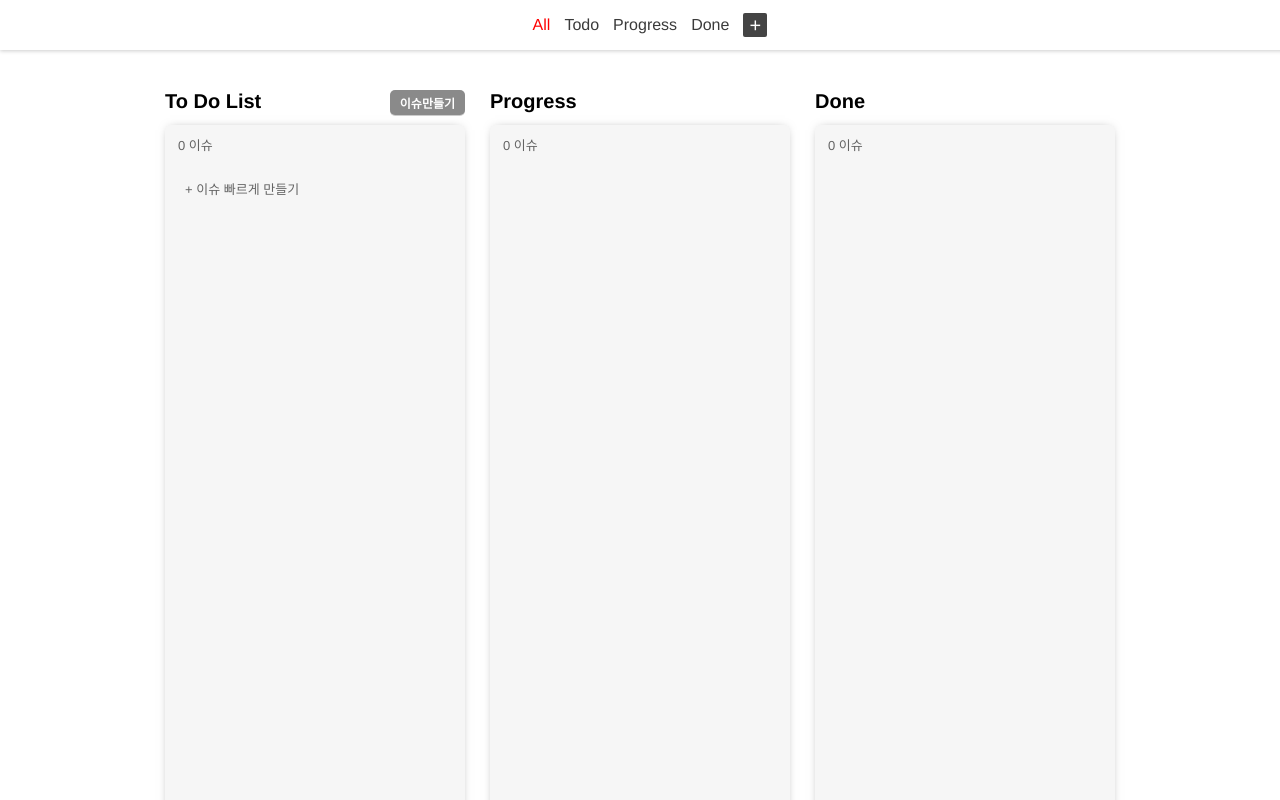
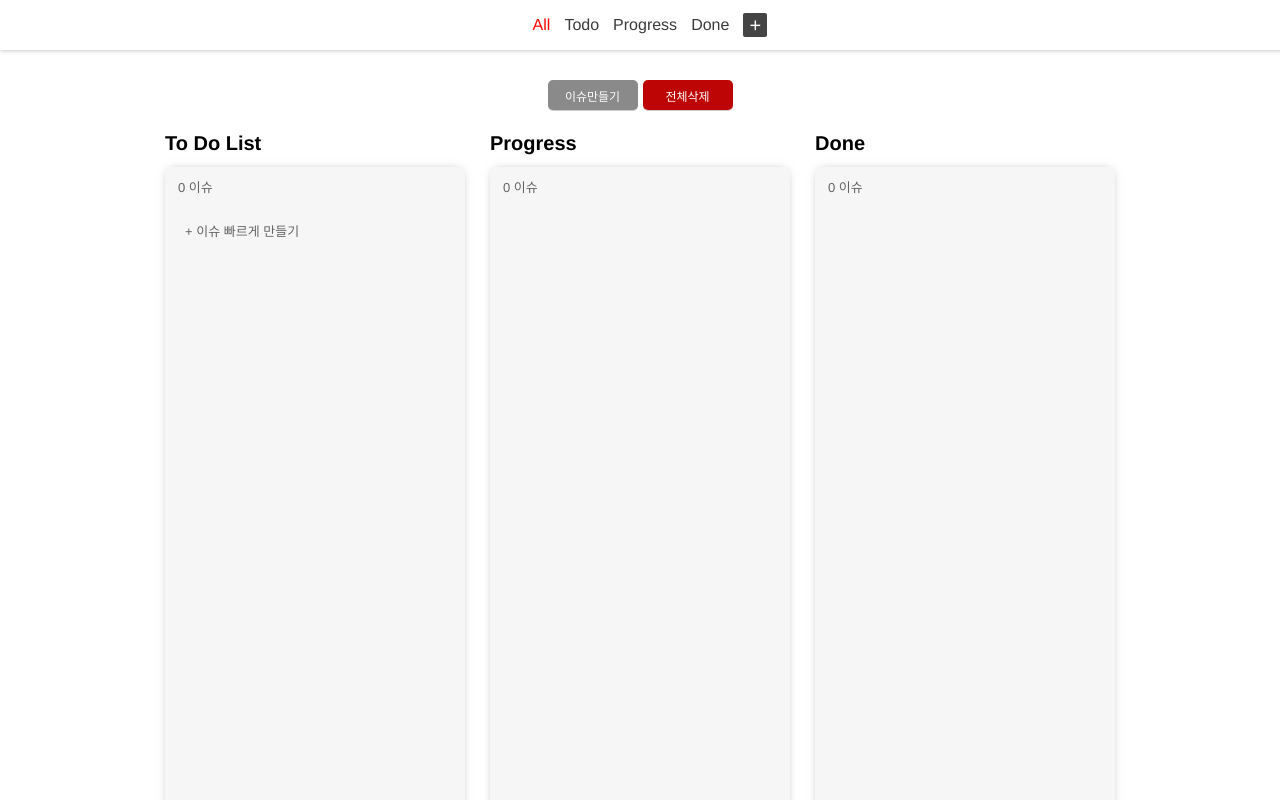
Before and after one commit to outclassstudio/todo-vue, a Vue app: page / in a window 1280 px wide. Shown: the top 800 px of the page. Built offline with nearby package versions, Linux system fonts and the light colour scheme.

Commit message:
Feat : Set clear button

```diff
--- a/package.json
+++ b/package.json
@@ -9,6 +9,7 @@
   },
   "dependencies": {
     "core-js": "^3.8.3",
+    "sweetalert2": "^11.6.15",
     "vue": "^3.2.13",
     "vue-router": "^4.0.13",
     "vuex": "^4.0.0"
--- a/src/View/All.vue
+++ b/src/View/All.vue
@@ -1,8 +1,19 @@
 <template>
-  <div class="all">
-    <todo-view></todo-view>
-    <progress-view></progress-view>
-    <done-view></done-view>
+  <div class="main-container">
+    <div class="btn-wrapper">
+      <div class="add btn" @click="openModal">이슈만들기</div>
+      <div class="clear btn" @click="clearAll">전체삭제</div>
+    </div>
+    <div class="all">
+      <todo-view></todo-view>
+      <progress-view></progress-view>
+      <done-view></done-view>
+    </div>
+    <add-modal
+      v-if="modalopen"
+      @close-modal="closeModal"
+      @add-data="addData"
+    ></add-modal>
   </div>
 </template>
 
@@ -10,6 +21,8 @@
 import Todo from "./Todo.vue";
 import Progress from "./Progress.vue";
 import Done from "./Done.vue";
+import AddModal from "../components/AddModal.vue";
+import Swal from "sweetalert2";
 
 export default {
   name: "All-View",
@@ -18,15 +31,92 @@ export default {
     "todo-view": Todo,
     "progress-view": Progress,
     "done-view": Done,
+    "add-modal": AddModal,
+  },
+
+  data: function () {
+    return {
+      modalopen: false,
+    };
+  },
+
+  methods: {
+    //모달창 여는 함수
+    openModal() {
+      this.modalopen = true;
+    },
+
+    //모달창 닫는 함수
+    closeModal() {
+      this.modalopen = false;
+    },
+
+    clearAll() {
+      Swal.fire({
+        icon: "warning",
+        title: "진짜 삭제하시려구요?",
+        text: "한번 삭제하시면 복구할 수 없어요",
+        confirmButtonText: "네!",
+        showDenyButton: true,
+        denyButtonText: "아니용",
+      }).then((res) => {
+        if (res.isConfirmed) {
+          this.$store.commit("clearData");
+        }
+      });
+    },
   },
 };
 </script>
 
 <style scoped>
+.main-container {
+  display: flex;
+  flex-direction: column;
+  align-items: center;
+}
 .all {
   display: flex;
   justify-content: center;
   align-items: start;
   gap: 25px;
 }
+.btn-wrapper {
+  display: flex;
+  gap: 5px;
+  margin-bottom: 12px;
+}
+.btn {
+  width: 90px;
+  height: 30px;
+  display: flex;
+  justify-content: center;
+  align-items: center;
+  font-size: 12px;
+  border: 1px soild #797979;
+  box-shadow: rgba(0, 0, 0, 0.2) 0px 1px 0px 0px;
+  border-radius: 5px;
+  color: #ffffff;
+  cursor: pointer;
+}
+.clear {
+  background-color: #be0505;
+}
+.clear:hover {
+  background-color: #9e0000;
+}
+.clear:active {
+  box-shadow: rgba(0, 0, 0, 0.2) 0px -1px 0px 0px;
+  background-color: #7b0000;
+}
+.add {
+  background-color: #8a8a8a;
+}
+.add:hover {
+  background-color: #4b4b4b;
+}
+.add:active {
+  box-shadow: rgba(0, 0, 0, 0.2) 0px -1px 0px 0px;
+  background-color: #383838;
+}
 </style>
--- a/src/View/Done.vue
+++ b/src/View/Done.vue
@@ -41,10 +41,7 @@ export default {
   methods: {
     //현재 상태에 해당하는 데이터 추출
     todofilter() {
-      let filtered = this.issues.filter((el) => {
-        return el.status === "Done";
-      });
-
+      const filtered = this.issues.filter((issue) => issue.status === "Done");
       return filtered;
     },
 
--- a/src/View/Progress.vue
+++ b/src/View/Progress.vue
@@ -40,12 +40,9 @@ export default {
   methods: {
     //현재 상태에 해당하는 데이터 추출
     todofilter() {
-      let filtered = this.issues.filter((el) => {
-        return el.status === "Progress";
-      });
-      // let filtered = this.todoitem.filter((el) => {
-      //   return el.status === "Progress";
-      // });
+      const filtered = this.issues.filter(
+        (issue) => issue.status === "Progress"
+      );
       return filtered;
     },
 
--- a/src/View/Todo.vue
+++ b/src/View/Todo.vue
@@ -2,7 +2,7 @@
   <div class="to-do">
     <div class="title">
       <div>To Do List</div>
-      <div class="add-btn" @click="openModal">이슈만들기</div>
+      <!-- <div class="add-btn" @click="openModal">이슈만들기</div> -->
     </div>
     <background-box
       v-bind:todoitem="todofilter()"
@@ -11,17 +11,17 @@
       @delete-data="deleteData"
       @add-data="addData"
     ></background-box>
-    <add-modal
+    <!-- <add-modal
       v-if="modalopen"
       @close-modal="closeModal"
       @add-data="addData"
-    ></add-modal>
+    ></add-modal> -->
   </div>
 </template>
 
 <script>
 import BackGround from "../components/BackgroundTodo";
-import AddModal from "../components/AddModal.vue";
+// import AddModal from "../components/AddModal.vue";
 
 export default {
   name: "To-Do",
@@ -42,20 +42,20 @@ export default {
   },
 
   components: {
-    "add-modal": AddModal,
+    // "add-modal": AddModal,
     "background-box": BackGround,
   },
 
   methods: {
     //모달창 여는 함수
-    openModal() {
-      this.modalopen = true;
-    },
+    // openModal() {
+    //   this.modalopen = true;
+    // },
 
     //모달창 닫는 함수
-    closeModal() {
-      this.modalopen = false;
-    },
+    // closeModal() {
+    //   this.modalopen = false;
+    // },
 
     //데이터 추가 함수
     addData(data) {
@@ -74,12 +74,7 @@ export default {
 
     //현재 상태에 해당하는 데이터 추출
     todofilter() {
-      let filtered = this.issues.filter((el) => {
-        return el.status === "ToDo";
-      });
-      // let filtered = this.todoitem.filter((el) => {
-      //   return el.status === "ToDo";
-      // });
+      const filtered = this.issues.filter((issue) => issue.status === "ToDo");
       return filtered;
     },
   },
--- a/src/api/idb.js
+++ b/src/api/idb.js
@@ -70,8 +70,6 @@ export default {
     const target = {};
     const newData = Object.assign(target, data);
 
-    console.log(newData, "check");
-
     let db = await this.getDb();
 
     return new Promise((resolve) => {
@@ -101,6 +99,8 @@ export default {
 
   async clearData() {
     let db = await this.getDb();
-    db.clear();
+    let trans = db.transaction(["todos"], "readwrite");
+    let store = trans.objectStore("todos");
+    store.clear();
   },
 };
--- a/src/components/Background.vue
+++ b/src/components/Background.vue
@@ -96,7 +96,7 @@ export default {
   align-items: center;
   background-color: #f6f6f6;
   width: 280px;
-  min-height: 750px;
+  min-height: 650px;
   border: 1px soild #bbbbbb;
   box-shadow: rgba(0, 0, 0, 0.5) 0px 0px 10px -5px,
     rgba(0, 0, 0, 0.6) 0px 10px 10px -15px;
--- a/src/components/BackgroundTodo.vue
+++ b/src/components/BackgroundTodo.vue
@@ -80,7 +80,7 @@ export default {
   align-items: center;
   background-color: #f6f6f6;
   width: 280px;
-  min-height: 750px;
+  min-height: 650px;
   border: 1px soild #bbbbbb;
   box-shadow: rgba(0, 0, 0, 0.5) 0px 0px 10px -5px,
     rgba(0, 0, 0, 0.6) 0px 10px 10px -15px;
--- a/src/store/index.js
+++ b/src/store/index.js
@@ -34,14 +34,12 @@ export default createStore({
     editData(state, data) {
       //!정렬 : Status에 따라 분기를 나눠서 다르게 정렬
       //*아이디가 일치하는 이슈 찾기
-      const findItem = state.issues.find((el) => {
-        return el.id === data.id;
-      });
+      const findItem = state.issues.find((el) => el.id === data.id);
 
       //*데이터 수정시 status의 변동여부 체크, 같으면 true, 다르면 false
       const compareStatus = () => {
         if (findItem.status === data.status) return true;
-        else return false;
+        return false;
       };
 
       //*수정하려는 이슈의 인데스 뽑아내기
@@ -74,14 +72,14 @@ export default createStore({
     /** 데이터 이동함수 */
     moveData(state, data) {
       //*현재 데이터
-      const currentData = state.issues.find((el) => {
-        return el.id === Number(data.currentId);
-      });
+      const currentData = state.issues.find(
+        (el) => el.id === Number(data.currentId)
+      );
 
       //*이동하고 싶은 쪽 데이터
-      const movingTargetData = state.issues.find((el) => {
-        return el.id === Number(data.movingTargetId);
-      });
+      const movingTargetData = state.issues.find(
+        (el) => el.id === Number(data.movingTargetId)
+      );
 
       //*현재 데이터 제거
       const filtered = state.issues
@@ -98,7 +96,6 @@ export default createStore({
       filtered.sort((a, b) => a.id - b.id);
 
       //*데이터 업데이트
-      // filtered.forEach((issue) => idb.editData(issue));
       state.issues = filtered;
     },
 
@@ -115,7 +112,13 @@ export default createStore({
       //*기존데이터 업데이트
       idb.deleteData(data);
       state.issues = filtered;
-      alert("삭제완료!");
+    },
+
+    /** 데이터 전체 삭제 */
+    clearData() {
+      idb.clearData();
+      //todo 새로고침 말고 다른 방법 고민
+      window.location.reload();
     },
   },
   actions: {},
```
Also changed, not shown: 1 other file (tests, documents, lock files or other folders).
